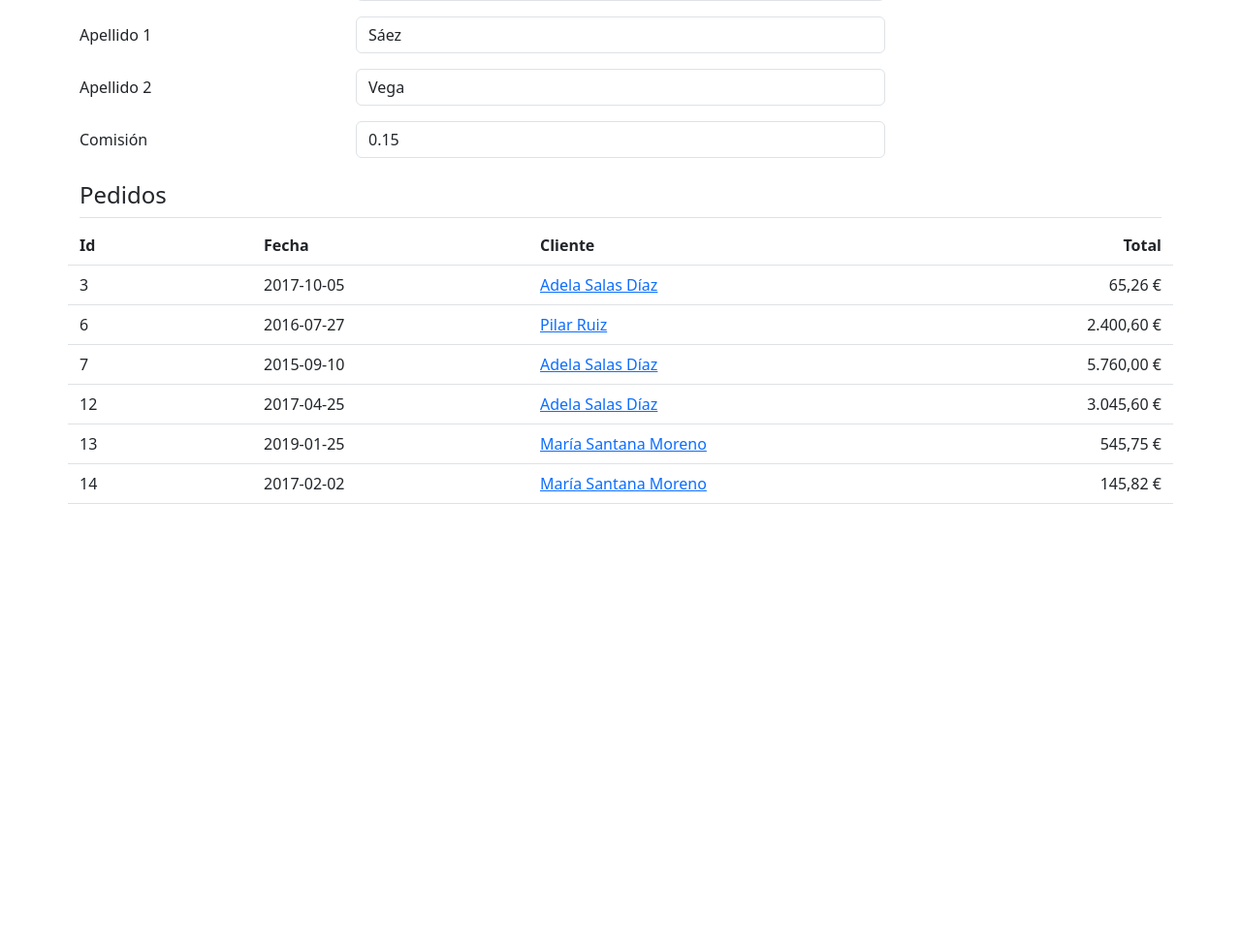
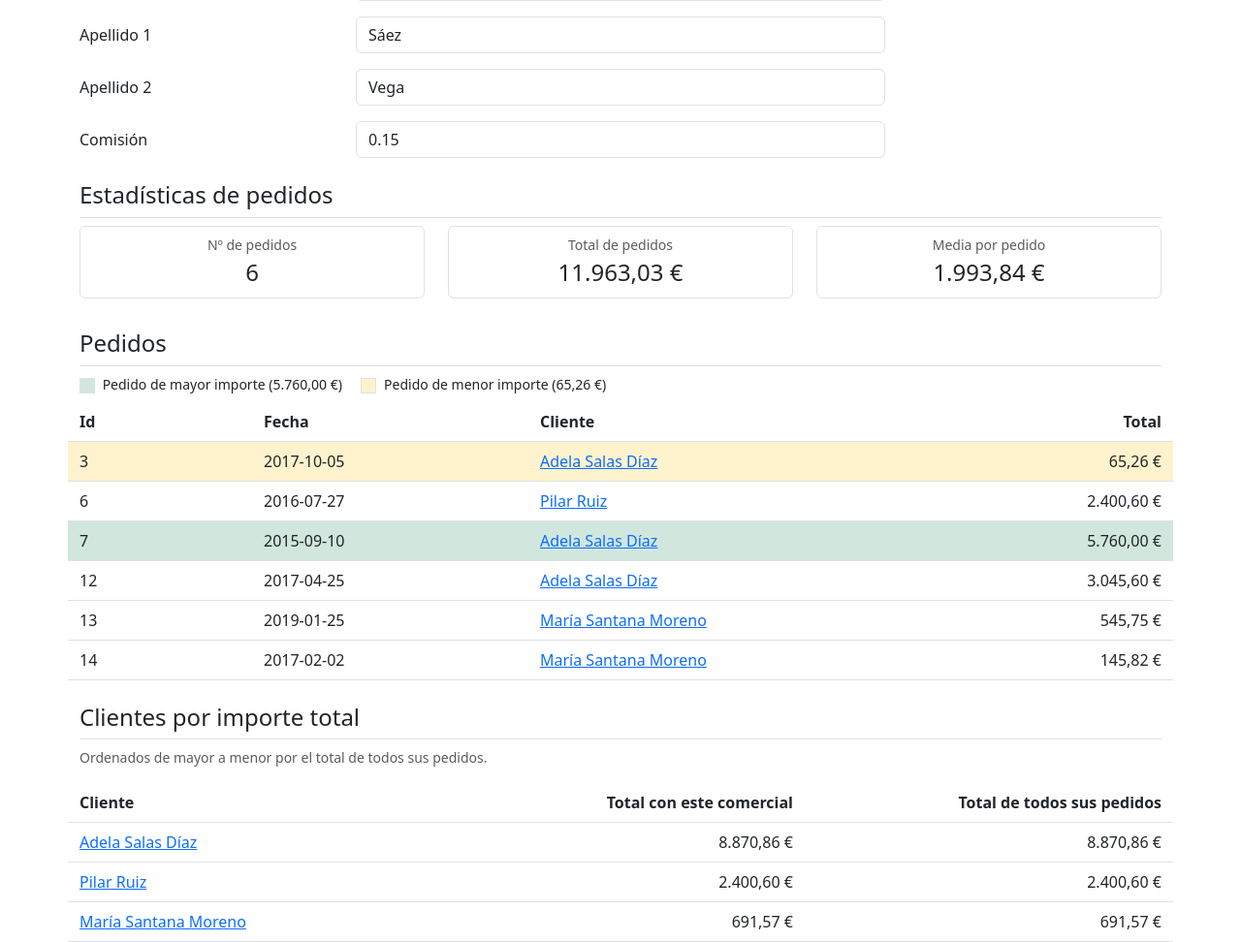
Before and after one commit to Sergi0-RG/spring-ventas, a Spring Boot app: page /comerciales/1 in a window 1280 px wide. Shown: the part 260-1232 px from the top of the page at 97% size. Before the commit the page ends 780 px from the top, so only its background shows below. Run offline with Spring Boot 4, Linux system fonts and the light colour scheme; data comes from the database, SQL or seed files in the repository.

Commit message:
v0.0.6: estadísticas de pedidos del comercial (DTO), resaltado de máximo y mínimo y listado de clientes por importe

```diff
--- a/pom.xml
+++ b/pom.xml
@@ -11,7 +11,7 @@
 	</parent>
 	<groupId>org.iesvdm</groupId>
 	<artifactId>ventas</artifactId>
-	<version>0.0.5</version>
+	<version>0.0.6</version>
 	<name>ventas</name>
 	<description>CRUD ventas con Spring MVC, JDBC y Thymeleaf</description>
 	<properties>
--- a/src/main/java/org/iesvdm/VentasApplication.java
+++ b/src/main/java/org/iesvdm/VentasApplication.java
@@ -165,6 +165,8 @@ public class VentasApplication implements CommandLineRunner {
 		// pedidos de un comercial y de un cliente
 		log.info("--- pedidos del comercial 1 ---");
 		pedidoDAO.getAllByComercial(1).forEach(p -> log.info("Pedido: {}", p));
+		log.info("--- clientes del comercial 1 por total ---");
+		pedidoDAO.getClientesTotalByComercial(1).forEach(c -> log.info("ClienteTotal: {}", c));
 		log.info("--- pedidos del cliente 1 ---");
 		pedidoDAO.getAllByCliente(1).forEach(p -> log.info("Pedido: {}", p));
 
--- a/src/main/java/org/iesvdm/controlador/ComercialController.java
+++ b/src/main/java/org/iesvdm/controlador/ComercialController.java
@@ -50,6 +50,8 @@ public class ComercialController {
 		}
 		model.addAttribute("comercial", comercial);
 		model.addAttribute("listaPedidos", comercialService.listPedidos(id));
+		model.addAttribute("estadisticas", comercialService.estadisticas(id));
+		model.addAttribute("listaClientesTotal", comercialService.listClientesPorTotal(id));
 
 		return "detalle-comercial";
 	}
--- a/src/main/java/org/iesvdm/dao/PedidoDAO.java
+++ b/src/main/java/org/iesvdm/dao/PedidoDAO.java
@@ -3,6 +3,7 @@ package org.iesvdm.dao;
 import java.util.List;
 import java.util.Optional;
 
+import org.iesvdm.dto.ClienteTotalDTO;
 import org.iesvdm.modelo.Pedido;
 import org.iesvdm.modelo.PedidoDetalle;
 
@@ -28,4 +29,7 @@ public interface PedidoDAO {
 
 	public List<PedidoDetalle> getAllByCliente(int idCliente);
 
+	// Clientes de un comercial con sus importes totales, de mayor a menor
+	public List<ClienteTotalDTO> getClientesTotalByComercial(int idComercial);
+
 }
--- a/src/main/resources/templates/detalle-comercial.html
+++ b/src/main/resources/templates/detalle-comercial.html
@@ -56,6 +56,30 @@
 				<input type="number" class="form-control" th:value="${comercial.comision}" readonly="readonly"/>
 			</div>
 		</div>
+
+	<!-- Estadísticas de pedidos (DTO ComercialEstadisticasDTO) -->
+	<h2 class="h4 mt-4 pb-2 border-bottom">Estadísticas de pedidos</h2>
+	<div class="row text-center mb-3">
+		<div class="col-md-4 mb-2">
+			<div class="border rounded p-2">
+				<div class="text-muted small">Nº de pedidos</div>
+				<div class="fs-4" th:text="${estadisticas.numPedidos}">0</div>
+			</div>
+		</div>
+		<div class="col-md-4 mb-2">
+			<div class="border rounded p-2">
+				<div class="text-muted small">Total de pedidos</div>
+				<div class="fs-4" th:text="${#numbers.formatDecimal(estadisticas.total, 1, 'POINT', 2, 'COMMA')} + ' €'">0,00 €</div>
+			</div>
+		</div>
+		<div class="col-md-4 mb-2">
+			<div class="border rounded p-2">
+				<div class="text-muted small">Media por pedido</div>
+				<div class="fs-4" th:text="${#numbers.formatDecimal(estadisticas.media, 1, 'POINT', 2, 'COMMA')} + ' €'">0,00 €</div>
+			</div>
+		</div>
+	</div>
+
 	<h2 class="h4 mt-4 pb-2 border-bottom">Pedidos</h2>
 
 	<div th:if="${#lists.isEmpty(listaPedidos)}" class="alert alert-info">
@@ -63,13 +87,23 @@
 	</div>
 
 	<div th:unless="${#lists.isEmpty(listaPedidos)}">
+		<!-- Leyenda de colores -->
+		<div class="small mb-2">
+			<span class="d-inline-block border bg-success-subtle align-middle me-1" style="width: 1rem; height: 1rem;"></span>
+			Pedido de mayor importe (<span th:text="${#numbers.formatDecimal(estadisticas.maximo, 1, 'POINT', 2, 'COMMA')} + ' €'">0,00 €</span>)
+			<span class="d-inline-block border bg-warning-subtle align-middle ms-3 me-1" style="width: 1rem; height: 1rem;"></span>
+			Pedido de menor importe (<span th:text="${#numbers.formatDecimal(estadisticas.minimo, 1, 'POINT', 2, 'COMMA')} + ' €'">0,00 €</span>)
+		</div>
+
 		<div class="row fw-bold border-bottom py-2">
 			<div class="col-2">Id</div>
 			<div class="col-3">Fecha</div>
 			<div class="col-4">Cliente</div>
 			<div class="col-3 text-end">Total</div>
 		</div>
-		<div class="row py-2 border-bottom align-items-center" th:each="pedido : ${listaPedidos}">
+		<!-- verde: pedido máximo; amarillo: pedido mínimo -->
+		<div class="row py-2 border-bottom align-items-center" th:each="pedido : ${listaPedidos}"
+			th:classappend="${pedido.total == estadisticas.maximo ? 'bg-success-subtle' : (pedido.total == estadisticas.minimo ? 'bg-warning-subtle' : '')}">
 			<div class="col-2" th:text="${pedido.id}">1</div>
 			<div class="col-3" th:text="${pedido.fecha}">2017-10-05</div>
 			<div class="col-4">
@@ -80,6 +114,30 @@
 			<div class="col-3 text-end" th:text="${#numbers.formatDecimal(pedido.total, 1, 'POINT', 2, 'COMMA')} + ' €'">0,00 €</div>
 		</div>
 	</div>
+
+	<!-- Clientes del comercial ordenados por el total de todos sus pedidos (DTO ClienteTotalDTO) -->
+	<h2 class="h4 mt-4 pb-2 border-bottom">Clientes por importe total</h2>
+	<p class="small text-muted">Ordenados de mayor a menor por el total de todos sus pedidos.</p>
+
+	<div th:if="${#lists.isEmpty(listaClientesTotal)}" class="alert alert-info">
+		Este comercial no tiene clientes.
+	</div>
+
+	<div th:unless="${#lists.isEmpty(listaClientesTotal)}">
+		<div class="row fw-bold border-bottom py-2">
+			<div class="col-5">Cliente</div>
+			<div class="col-3 text-end">Total con este comercial</div>
+			<div class="col-4 text-end">Total de todos sus pedidos</div>
+		</div>
+		<div class="row py-2 border-bottom align-items-center" th:each="c : ${listaClientesTotal}">
+			<div class="col-5">
+				<a th:href="@{/clientes/{id}(id=${c.clienteId})}" th:text="${c.clienteNombre}"
+					target="_blank" rel="noopener">Cliente</a>
+			</div>
+			<div class="col-3 text-end" th:text="${#numbers.formatDecimal(c.totalConComercial, 1, 'POINT', 2, 'COMMA')} + ' €'">0,00 €</div>
+			<div class="col-4 text-end" th:text="${#numbers.formatDecimal(c.totalCliente, 1, 'POINT', 2, 'COMMA')} + ' €'">0,00 €</div>
+		</div>
+	</div>
 </div>
 </body>
 </html>
```
Also changed, not shown: src/main/java/org/iesvdm/dao/PedidoDAOImpl.java (+30 -0 lines), src/main/java/org/iesvdm/dto/ClienteTotalDTO.java (added, +22 -0 lines), src/main/java/org/iesvdm/dto/ComercialEstadisticasDTO.java (added, +21 -0 lines), src/main/java/org/iesvdm/service/ComercialService.java (+23 -0 lines), README.md.
